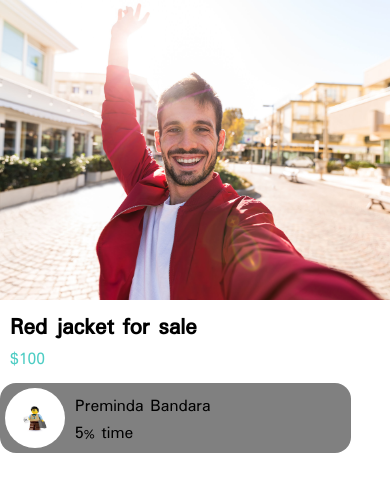
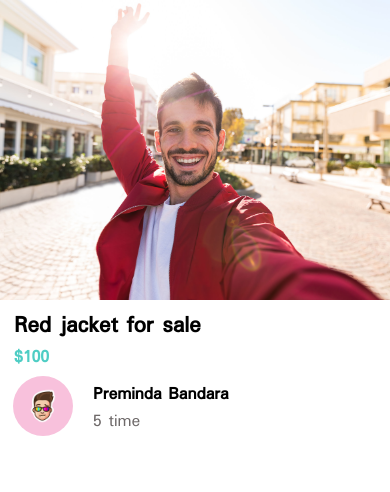
Before and after one commit to PREMINDA/React-NativeSApp, a React Native app: screen / in a window 390 px wide. Shown: the top 492 px of the page. Built offline with nearby package versions, Linux system fonts and the light colour scheme.

Commit message:
style list component

```diff
--- a/App.js
+++ b/App.js
@@ -14,7 +14,6 @@ export default function App() {
   return (
     <View>
       <Moredetail />
-      <Listitem styles={styles.list} />
     </View>
   );
 }
--- a/app/assets/config/color.js
+++ b/app/assets/config/color.js
@@ -4,4 +4,5 @@ export default {
   black: "#000",
   titletext: "#08c2af",
   white: "#fff",
+  mediumgray: "#6e6969",
 };
--- a/app/components/Listitem/Listitem.js
+++ b/app/components/Listitem/Listitem.js
@@ -1,19 +1,19 @@
 import React from "react";
 import { View, StyleSheet, Image } from "react-native";
 import AppText from "../AppText/AppText";
+import color from "../../assets/config/color";
 
-function Listitem(props) {
+function Listitem({ title, subtitle }) {
   return (
     <View style={styles.container}>
-      <View style={styles.imagecontainer}>
-        <Image
-          style={styles.image}
-          source={require("../../assets/image/asd.jpg")}
-        />
-      </View>
+      <Image
+        style={styles.image}
+        source={require("../../assets/image/asdasd.png")}
+      />
+
       <View style={styles.textcontainer}>
-        <AppText>Preminda Bandara</AppText>
-        <AppText>5% time</AppText>
+        <AppText style={styles.name}>{title}</AppText>
+        <AppText style={styles.time}>{subtitle}</AppText>
       </View>
     </View>
   );
@@ -21,27 +21,31 @@ function Listitem(props) {
 
 const styles = StyleSheet.create({
   container: {
-    backgroundColor: "gray",
+    backgroundColor: "transparent",
     width: "90%",
     display: "flex",
     flexDirection: "row",
     padding: 5,
     borderRadius: 16,
   },
-  imagecontainer: {
+
+  image: {
     height: 60,
     width: 60,
     borderRadius: 200,
-    overflow: "hidden",
-  },
-  image: {
-    height: "100%",
-    width: "100%",
+    marginRight: 10,
   },
   textcontainer: {
     marginTop: 5,
     marginLeft: 10,
   },
+  name: {
+    fontSize: 18,
+    fontWeight: "bold",
+  },
+  time: {
+    color: color.mediumgray,
+  },
 });
 
 export default Listitem;
--- a/app/screen/Moredetail.js
+++ b/app/screen/Moredetail.js
@@ -2,6 +2,7 @@ import React from "react";
 import { View, StyleSheet, Image } from "react-native";
 import AppText from "../components/AppText/AppText.js";
 import color from "../assets/config/color";
+import Listitem from "./../components/Listitem/Listitem";
 
 function Moredetail(props) {
   return (
@@ -10,10 +11,12 @@ function Moredetail(props) {
         style={styles.image}
         source={require("../assets/image/jacket.jpg")}
       />
-      <View style={styles.textcontainer}>
+      <View style={styles.detailcontainer}>
         <AppText style={styles.title}>Red jacket for sale</AppText>
-
         <AppText style={styles.price}>$100</AppText>
+        <View styles={styles.userContainer}>
+          <Listitem title="Preminda Bandara" subtitle="5 time" />
+        </View>
       </View>
     </View>
   );
@@ -24,17 +27,20 @@ const styles = StyleSheet.create({
     width: "100%",
     height: 300,
   },
-  textcontainer: {
-    margin: 10,
+  detailcontainer: {
+    margin: 8,
   },
   title: {
     fontSize: 24,
     fontWeight: "bold",
     marginBottom: 0,
+    marginLeft: 6,
   },
   price: {
     fontSize: 18,
     color: color.secondary,
+    fontWeight: "bold",
+    marginLeft: 6,
   },
   seperator: {
     width: "100%",
@@ -42,6 +48,9 @@ const styles = StyleSheet.create({
     backgroundColor: color.secondary,
     marginBottom: 2,
   },
+  userContainer: {
+    marginVertical: 40,
+  },
 });
 
 export default Moredetail;
```
Also changed, not shown: app/assets/image/asdasd.png (added).
